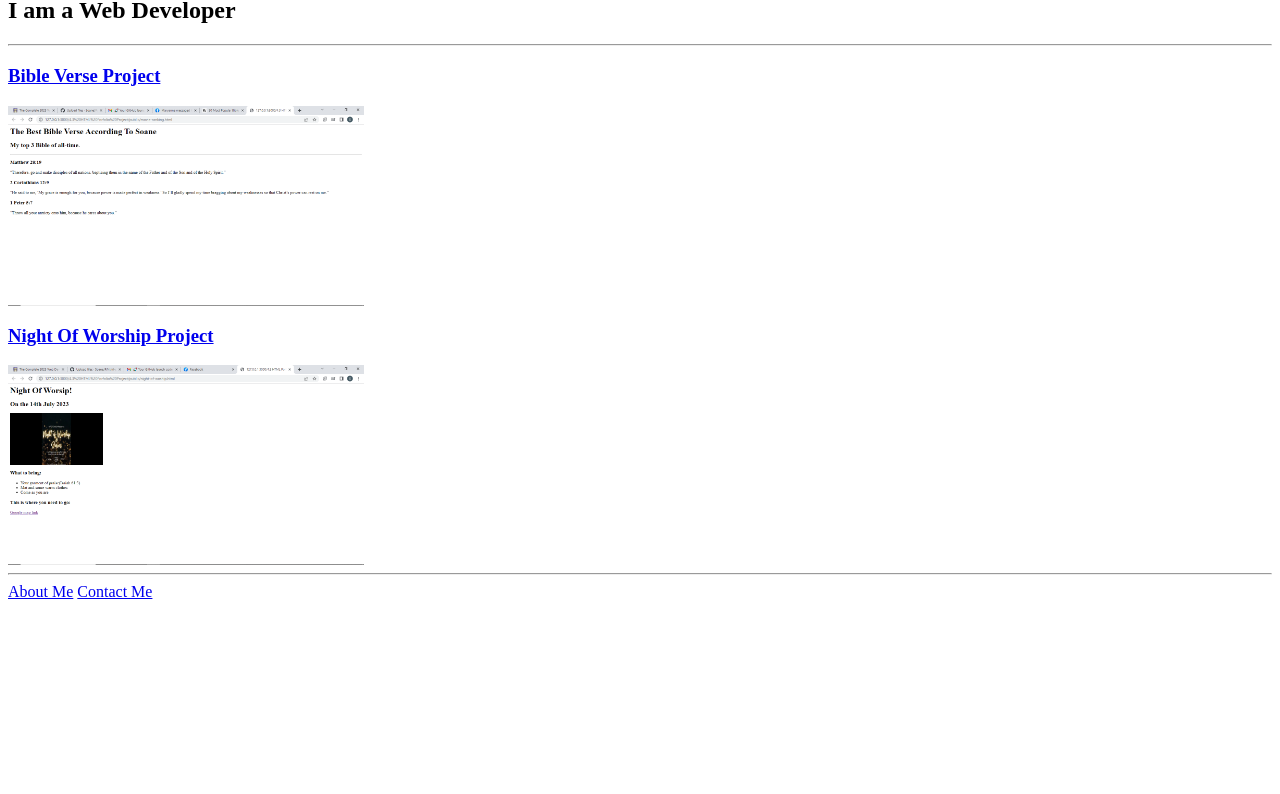
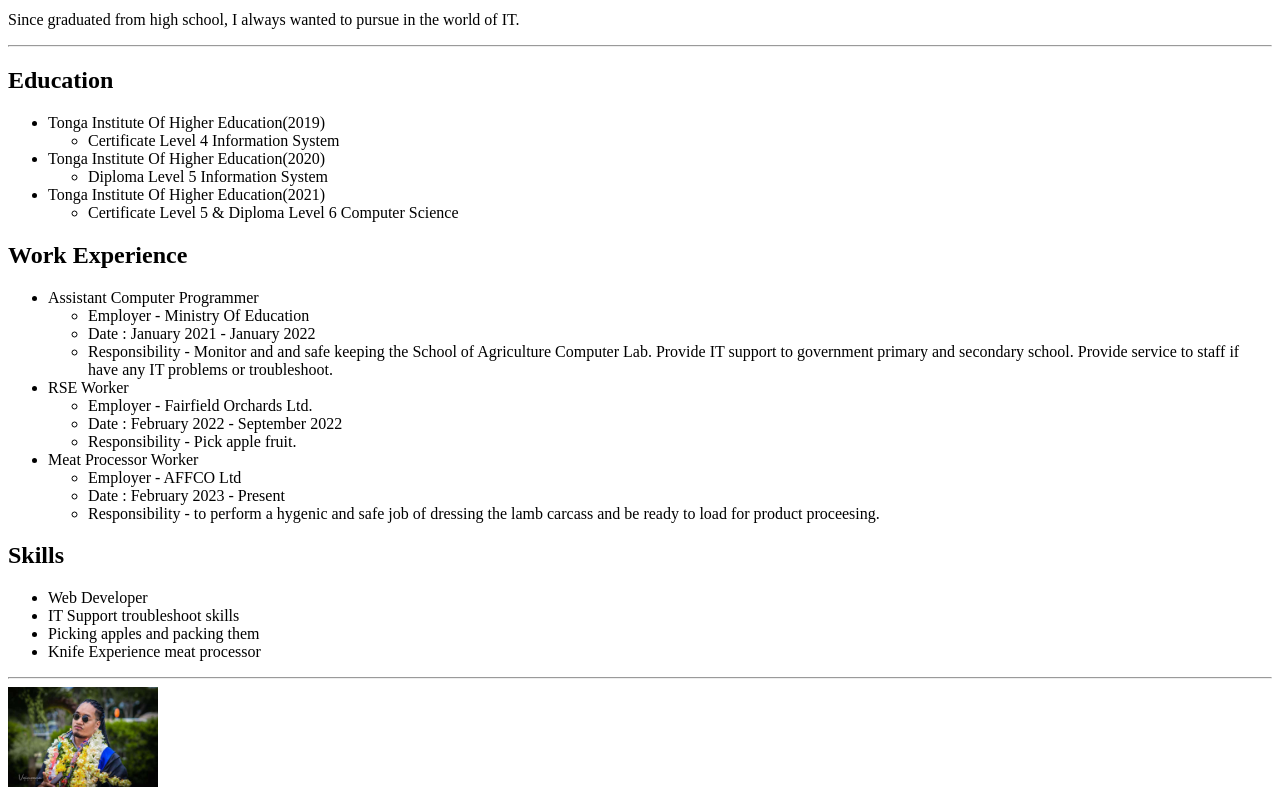
Before and after one commit to SoaneJP/html-portfolio, a plain HTML site: page index.html in a window 1280 px wide. Shown: the part 69-863 px from the top of the page. Before the commit the page ends 800 px from the top, so only its background shows below. Drawn offline with Linux system fonts and the light colour scheme.

Commit message:
Add files via upload

```diff
--- a/index.html
+++ b/index.html
@@ -1,38 +1,79 @@
-<!-- TODO 1: Create the HTML Boilerplate -->
-<! DOCTYPE html>
- <html lang ="en">
+<!DOCTYPE html>
+<html lang="en">
     <head>
         <meta charset="UTF-8">
-        <title> Soane's Portfolio</title>
+            <title>My Resume</title>
     </head>
 
-    <body>
-       <h1>Soane's Portfolio </h1>
-       <h2>I am a Web Developer</h2>
-       <hr />
+        <body>
 
-       <h3><a href="./public/bible-verse.html">Bible Verse Project</a></h3>
-       <img src="./assets/images/bible-verse.png" height="200" />
+            <h1>Summary</h1>
+            <p> Since graduated from high school, I always wanted to pursue in the world of IT.</p>
+             <hr />
 
-       <h3><a href="./public/night-of-woship.html">Night Of Worship Project </a></h3>
-       <img src="./assets/images/night-of-worship.png" height="200" />
+            <h2>Education</h2>
+                <ul>
+                <li>Tonga Institute Of Higher Education(2019)
+                    <ul>
+                        <li>Certificate Level 4 Information System </li>
+                    </ul>
+                </li>
+                <li>Tonga Institute Of Higher Education(2020)
+                    <ul>
+                        <li>Diploma Level 5 Information System</li>
+                    </ul>
+                </li>
+                <li>Tonga Institute Of Higher Education(2021)
+                    <ul>
+                        <li>Certificate Level 5 & Diploma Level 6 Computer Science </li>
+                    </ul>
+                </li>
+                </ul>
 
-       <hr />
+            <h2>Work Experience</h2>
+            <ul>
+                <li>
+                    Assistant Computer Programmer
+                    <ul>
+                        <li>Employer - Ministry Of Education</li>
+                        <li>Date : January 2021 - January 2022</li>
+                        <li>Responsibility - Monitor and and safe keeping the School of Agriculture Computer Lab. Provide IT support to government primary and secondary school. Provide service to staff if have any IT problems or troubleshoot.</li>
+                    </ul>
+                </li>
+                <li> RSE Worker
+                    <ul>
+                        <li>Employer - Fairfield Orchards Ltd.</li>
+                        <li>Date : February 2022 - September 2022</li>
+                        <li>Responsibility - Pick apple fruit.</li>
+                    </ul>
+                </li>
+                <li>Meat Processor Worker
+                    <ul>
+                        <li> Employer - AFFCO Ltd</li>
+                        <li>Date : February 2023 - Present</li>
+                        <li>Responsibility - to perform a hygenic and safe job of dressing the lamb carcass and be ready to load for product proceesing.</li>
+                    </ul>
+                </li>
+            </ul>
 
-       <a href="./public/about.html"> About Me</a>
-       <a href="./public/contact.html">Contact Me</a>
-    </body>
- </html>
-<!-- TODO 2: Add Your previous projects' HTML into the public folder -->
+            <h2>Skills</h2>
+            <ul>
+                <li>Web Developer</li>
+                <li>IT Support troubleshoot skills</li>
+                <li>Picking apples and packing them</li>
+                <li>Knife Experience meat processor</li>
+            </ul>
 
-<!-- TODO 3: Take screenshots of your project previews and add the images to the images folder -->
+            <hr />
 
-<!-- TODO 4: Add titles/subtitles etc. -->
+                <img src="./profile.jpg" height="100" alt="my profile" />
+                <p>Soane Puli'uvea Vaiangina</p>
 
-<!-- TODO 5: Add a link to the project pages -->
+                <a href="./hobbies.html">My Hobbies</a>
+                <a href="./contact.html">Contact Me</a>
+        </body>
 
-<!-- TODO 6: Add images to show the project previews
-HINT for TODO 6: You can use the height attribute set to 200 to make the image smaller:
-https://developer.mozilla.org/en-US/docs/Web/HTML/Element/img#attr-height -->
-
-<!-- TODO 7: Add the Contact Me and About Me page links -->
+         <footer>
+            <p>© 2023 Soane Vaiangina</p>
+         </footer>
+</html>
```
Also changed, not shown: contact.html (added, +20 -0 lines), hobbies.html (added, +23 -0 lines), profile.jpg (added).
